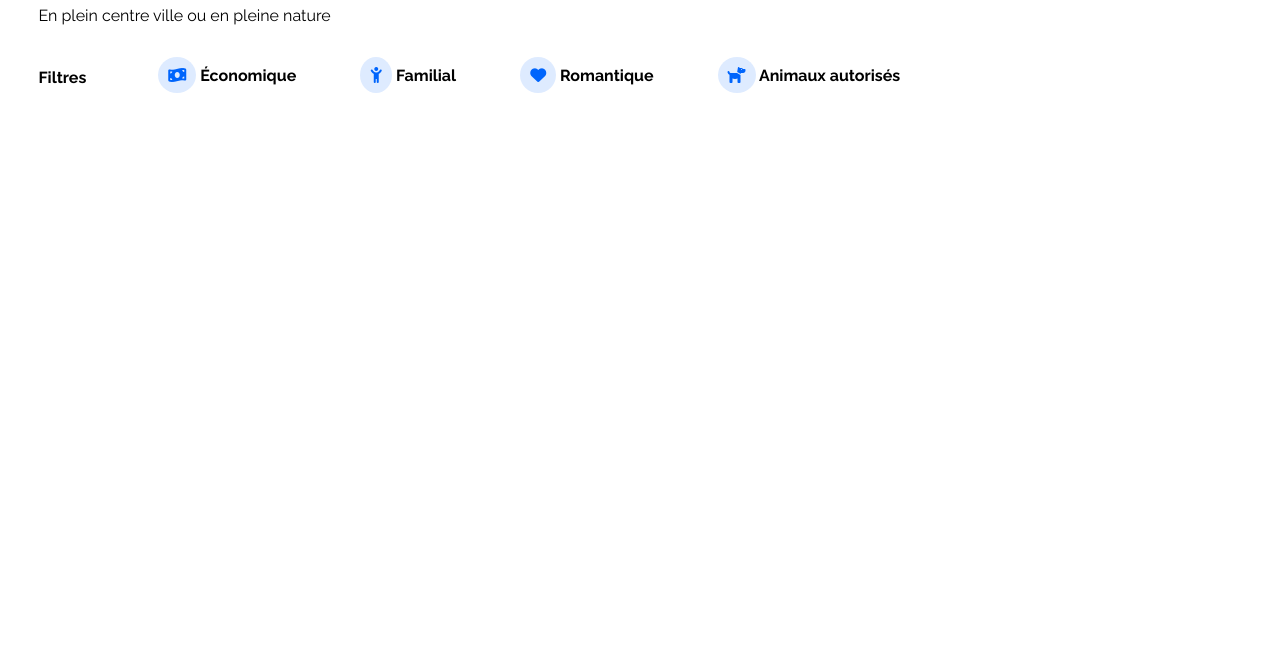
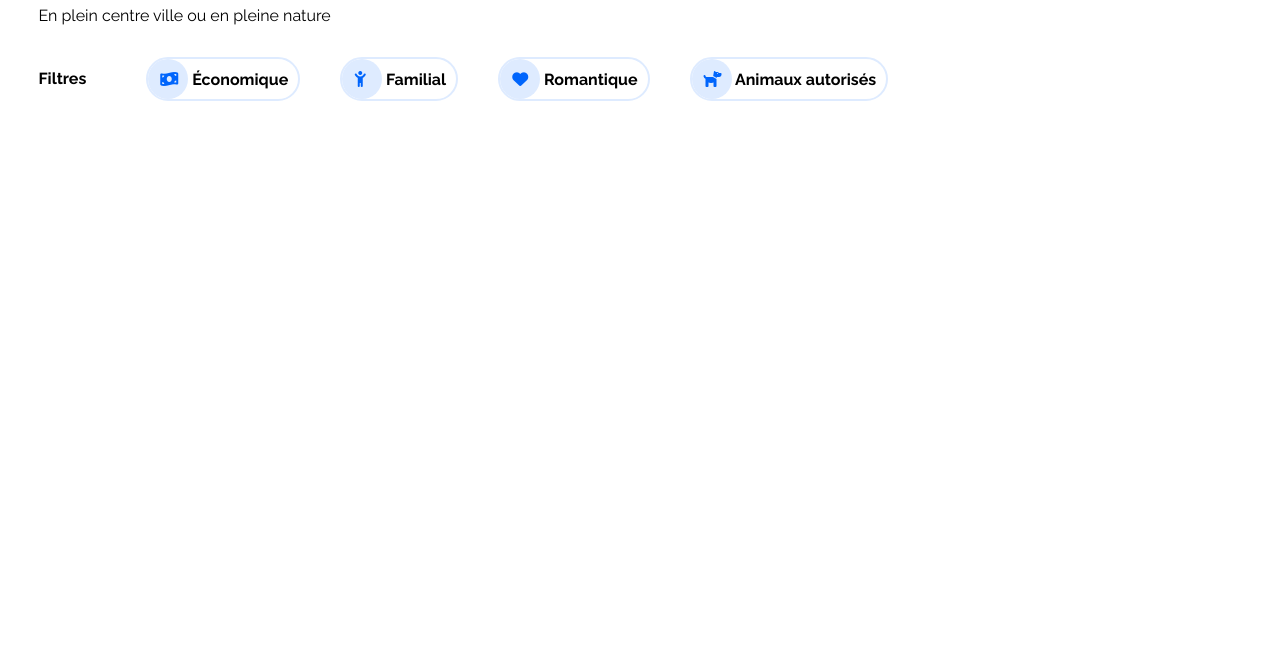
Before and after one commit to F0kd4/My_project_2_OC, a plain HTML site: page index.html in a window 1280 px wide. Shown: the part 143-800 px from the top of the page. Drawn offline with Linux system fonts and the light colour scheme.

Commit message:
icones filtres + filtres hover

```diff
--- a/css/desktop.css
+++ b/css/desktop.css
@@ -43,35 +43,43 @@ nav li:hover
 
 
 /* FILTRES */
-#titre_filtres
-{
-
-}
 
 .filtres
 {
     display: flex;
-    justify-content: flex-start;
-    align-items: flex-end;
+    justify-content: flex-start space-between;
+    align-items: center;
+
 }
 
 
 .filtres ul
 {
     display: flex;
+    justify-content: space-between;
     list-style: none;
 }
 
 .filtres li
 {
     font-weight: bold;
-    margin: 0 2em 0 2em;
+    margin: 0 20px 0 20px;
+    border: 2px #DEEBFF solid;
+    border-radius: 25px;
+    padding: 0px;
+    padding-right: 10px;
 }
 
 .fa-solid
 {
-    padding: 10px;
-	border-radius: 50%;
+    width: 16px;
+    padding: 12px;
+	border-radius: 25px;
     background-color: #DEEBFF;
     color: #0065FC;
 }
+
+.filtres li:hover
+{
+    background-color: #DEEBFF;
+}
```
